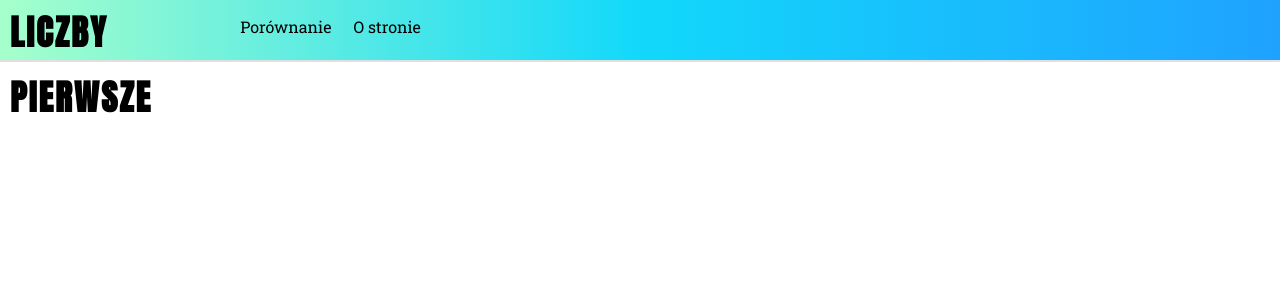
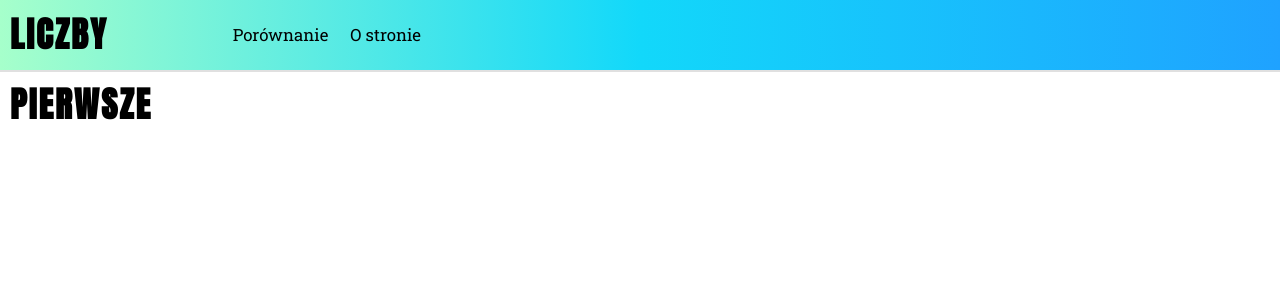
Before and after one commit to mgorzanski/liczby-pierwsze, a Jekyll site: the page built from index.html, in a window 1280 px wide. Shown: the top 300 px of the page. Built offline with Jekyll 4.4.1, drawn with Linux system fonts in a browser that asks for light colours.

Commit message:
make header look better

```diff
--- a/assets/css/main.scss
+++ b/assets/css/main.scss
@@ -13,7 +13,7 @@
     background: -webkit-linear-gradient(to right, #A6FFCB, #12D8FA, #1FA2FF);  /* Chrome 10-25, Safari 5.1-6 */
     background: linear-gradient(to right, #A6FFCB, #12D8FA, #1FA2FF); /* W3C, IE 10+/ Edge, Firefox 16+, Chrome 26+, Opera 12+, Safari 7+ */
     border-bottom:2px solid #E0E0E0;
-    height: 60px;
+    height: 70px;
     justify-content: space-between;
 }
 
@@ -26,7 +26,7 @@
     text-transform: uppercase;
     font-size:2.2em;
     letter-spacing: 2px;
-    line-height: 65px;
+    line-height: 70px;
     margin: 0 0 0 10px;
 }
 
@@ -38,16 +38,24 @@
     list-style:none;
     margin:0;
     padding:0;
+    overflow: hidden;
 }
 
 .header__menu li {
     float:left;
-    line-height: 65px;
-    padding:0 11px 0 11px;
+    line-height: 70px;
 }
 
 .header__menu li a {
+    display:block;
     font-family: 'Roboto Slab', serif;
     color:#000;
     text-decoration: none;
+    font-size:1.05em;
+    padding:0 11px 0 11px;
+    transition: .2s background-color;
 }
+
+.header__menu li a:hover {
+    background: #1FA2FF;
+}
```
